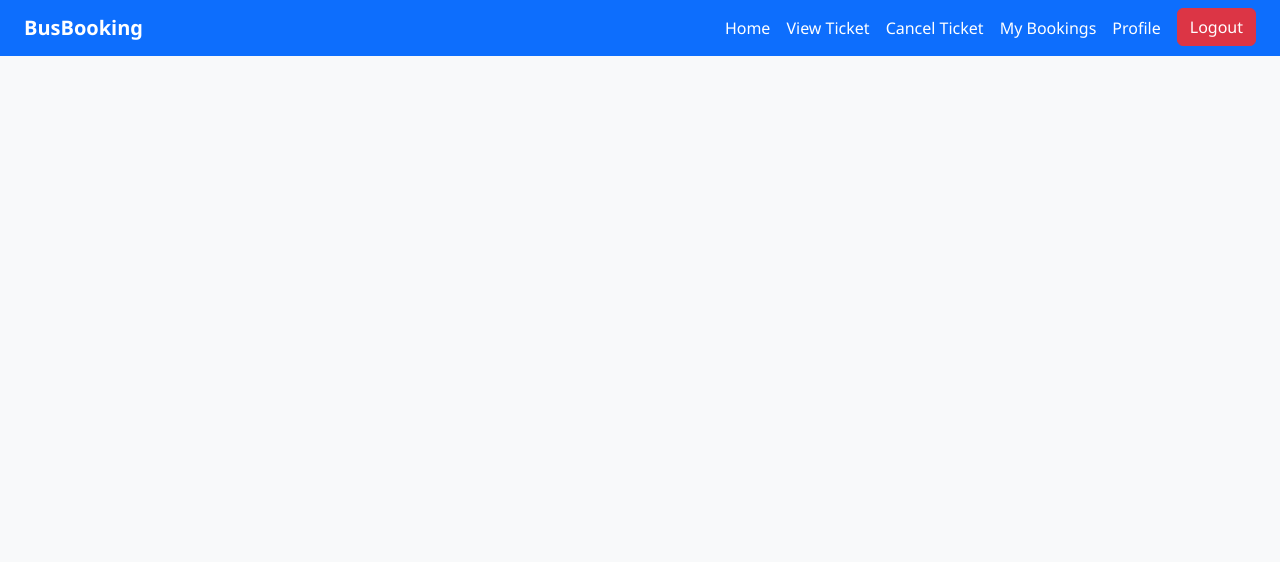
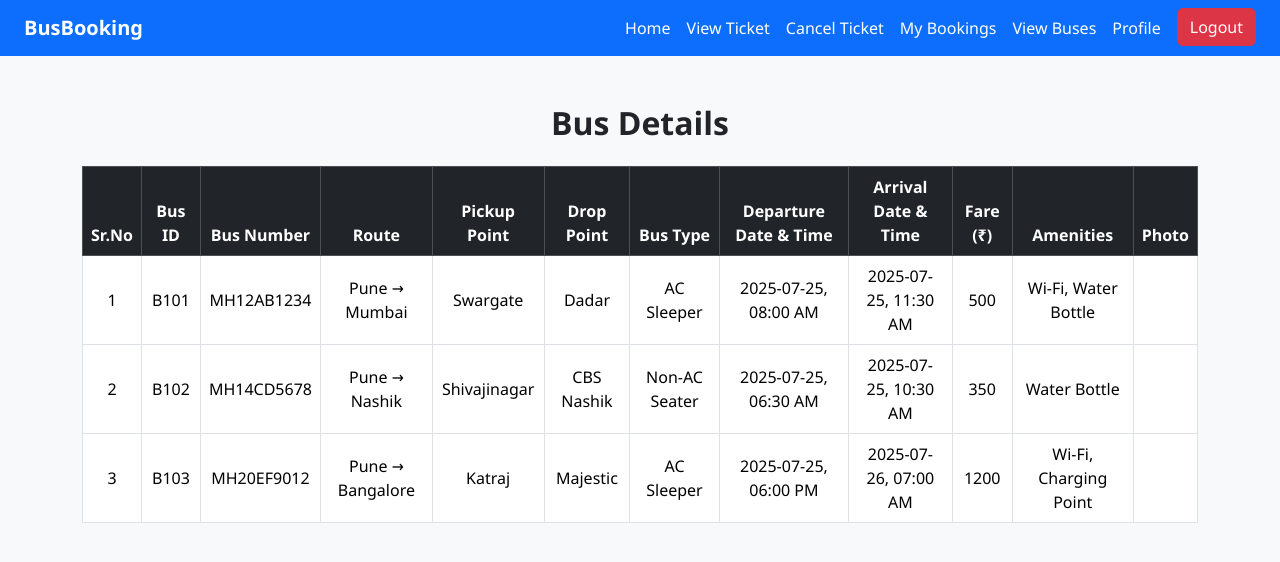
Before and after one commit to CDACSunbeamProject/BusTicketBooking, a React (Vite) app in the folder bus_ticket_booking_system/: page /User/viewbuses in a window 1280 px wide. Shown: the top 562 px of the page. Built offline with nearby package versions, Linux system fonts and the light colour scheme; a web font is replaced by a local one.

Commit message:
Add ViewBuses page on user side

```diff
--- a/bus_ticket_booking_system/src/Admin/pages/UserInfo.jsx
+++ b/bus_ticket_booking_system/src/Admin/pages/UserInfo.jsx
@@ -4,7 +4,7 @@ import React from 'react';
 const UserInfo = () => {
   return (
     <div className="container mt-5">
-      <h2 className="text-center mb-4">User Booking Info</h2>
+      <h2 className="text-center mb-4">User Booking Information</h2>
 
       <div className="table-responsive">
         <table className="table table-bordered table-hover align-middle text-center">
--- a/bus_ticket_booking_system/src/User/AppUser.jsx
+++ b/bus_ticket_booking_system/src/User/AppUser.jsx
@@ -10,6 +10,8 @@ import CancelTicket from "./pages/CancelTicket";
 import MyBookings from "./pages/MyBookings";
 import Ticket from "./pages/Ticket";
 import ViewTicket from "./pages/ViewTicket";
+import ViewBuses from "./pages/ViewBuses";
+
 function AppUser() {
   const location = useLocation();
   const hideNavbarPaths = [
@@ -32,6 +34,8 @@ function AppUser() {
         <Route path="mybookings" element={<MyBookings />} />
         <Route path="ticket" element={<Ticket />} />
         <Route path="viewticket" element={<ViewTicket />} />
+        <Route path="viewbuses" element={<ViewBuses />} />
+
       </Routes>
     </div>
   );
--- a/bus_ticket_booking_system/src/User/components/navbar.jsx
+++ b/bus_ticket_booking_system/src/User/components/navbar.jsx
@@ -49,6 +49,11 @@ function Navbar() {
             </Link>
           </li>
           <li className="nav-item">
+            <Link className="nav-link text-white" to="/user/viewbuses">
+              View Buses
+            </Link>
+          </li>
+          <li className="nav-item">
             <Link className="nav-link text-white" to="/user/profile">
               Profile
             </Link>
--- /dev/null
+++ b/bus_ticket_booking_system/src/User/pages/ViewBuses.jsx
@@ -0,0 +1,80 @@
+import React from 'react';
+import { useNavigate } from "react-router-dom";
+const BusInfo = () => {
+  return (
+    <div className="container mt-5">
+      <h2 className="mb-4 text-center">Bus Details</h2>
+
+      <div className="table-responsive">
+        <table className="table table-bordered table-hover align-middle text-center">
+          <thead className="table-dark">
+            <tr>
+              <th>Sr.No</th>
+              <th>Bus ID</th>
+              <th>Bus Number</th>
+              <th>Route</th>
+              <th>Pickup Point</th>
+              <th>Drop Point</th>
+              <th>Bus Type</th>
+              <th>Departure Date & Time</th>
+              <th>Arrival Date & Time</th>
+              <th>Fare (₹)</th>
+              <th>Amenities</th>
+              <th>Photo</th>
+            </tr>
+          </thead>
+          <tbody>
+            <tr>
+              <td>1</td>
+              <td>B101</td>
+              <td>MH12AB1234</td>
+              <td>Pune → Mumbai</td>
+              <td>Swargate</td>
+              <td>Dadar</td>
+              <td>AC Sleeper</td>
+              <td>2025-07-25, 08:00 AM</td>
+              <td>2025-07-25, 11:30 AM</td>
+              <td>500</td>
+              <td>Wi-Fi, Water Bottle</td>
+              <td>
+                {/* Leave blank or use a placeholder image */}
+              </td>
+            </tr>
+            <tr>
+              <td>2</td>
+              <td>B102</td>
+              <td>MH14CD5678</td>
+              <td>Pune → Nashik</td>
+              <td>Shivajinagar</td>
+              <td>CBS Nashik</td>
+              <td>Non-AC Seater</td>
+              <td>2025-07-25, 06:30 AM</td>
+              <td>2025-07-25, 10:30 AM</td>
+              <td>350</td>
+              <td>Water Bottle</td>
+              <td></td>
+
+            </tr>
+            <tr>
+              <td>3</td>
+              <td>B103</td>
+              <td>MH20EF9012</td>
+              <td>Pune → Bangalore</td>
+              <td>Katraj</td>
+              <td>Majestic</td>
+              <td>AC Sleeper</td>
+              <td>2025-07-25, 06:00 PM</td>
+              <td>2025-07-26, 07:00 AM</td>
+              <td>1200</td>
+              <td>Wi-Fi, Charging Point</td>
+              <td></td>
+
+            </tr>
+          </tbody>
+        </table>
+      </div>
+    </div>
+  );
+};
+
+export default BusInfo;
```
